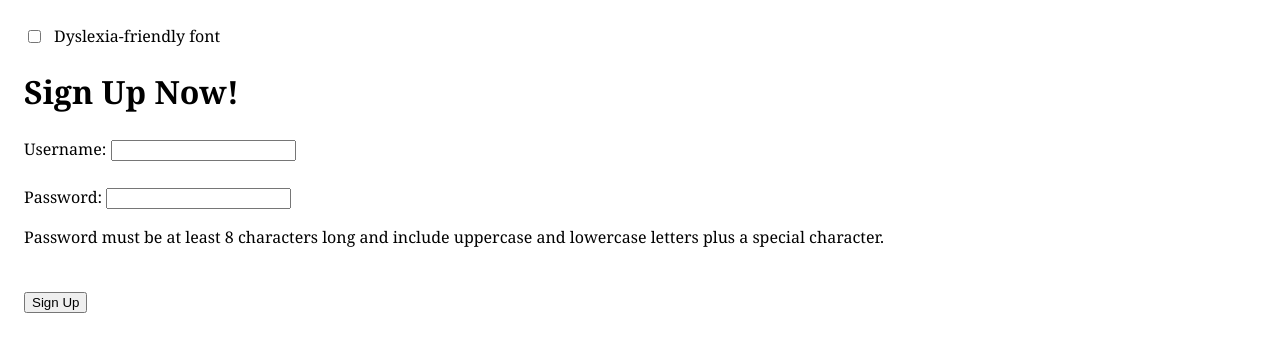
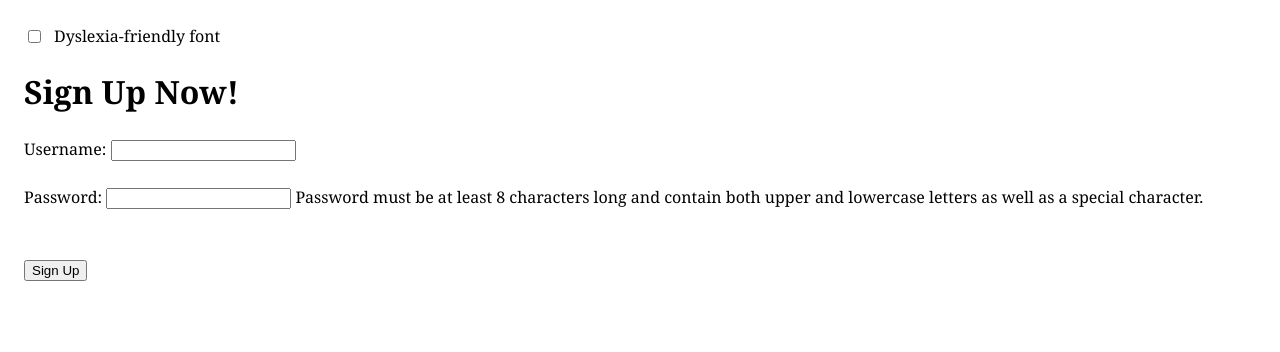
Before and after one commit to pknapp-kyhs/KoHack26-Frisch2, a Flask app: page /signup in a window 1280 px wide. Shown: the top 352 px of the page. Run offline with Flask 3, Linux system fonts and the light colour scheme.

Commit message:
fixing more issues

```diff
--- a/templates/signup.html
+++ b/templates/signup.html
@@ -9,9 +9,9 @@
             <input type="text" name = "username" required> <br> <br>
         <label>Password: </label>
             <input type="password" name = "password" required>
-            <p>Password must be at least 8 characters long and include uppercase and lowercase letters plus a special character.</p>
+            <body>Password must be at least 8 characters long and contain both upper and lowercase letters as well as a special character.</body><br> <br>
             <br>
-        <button type="submit">Sign Up</button>
+            <button type="submit">Sign Up</button>
     </form>
 
     {% with messages = get_flashed_messages(with_categories=true) %}
```
